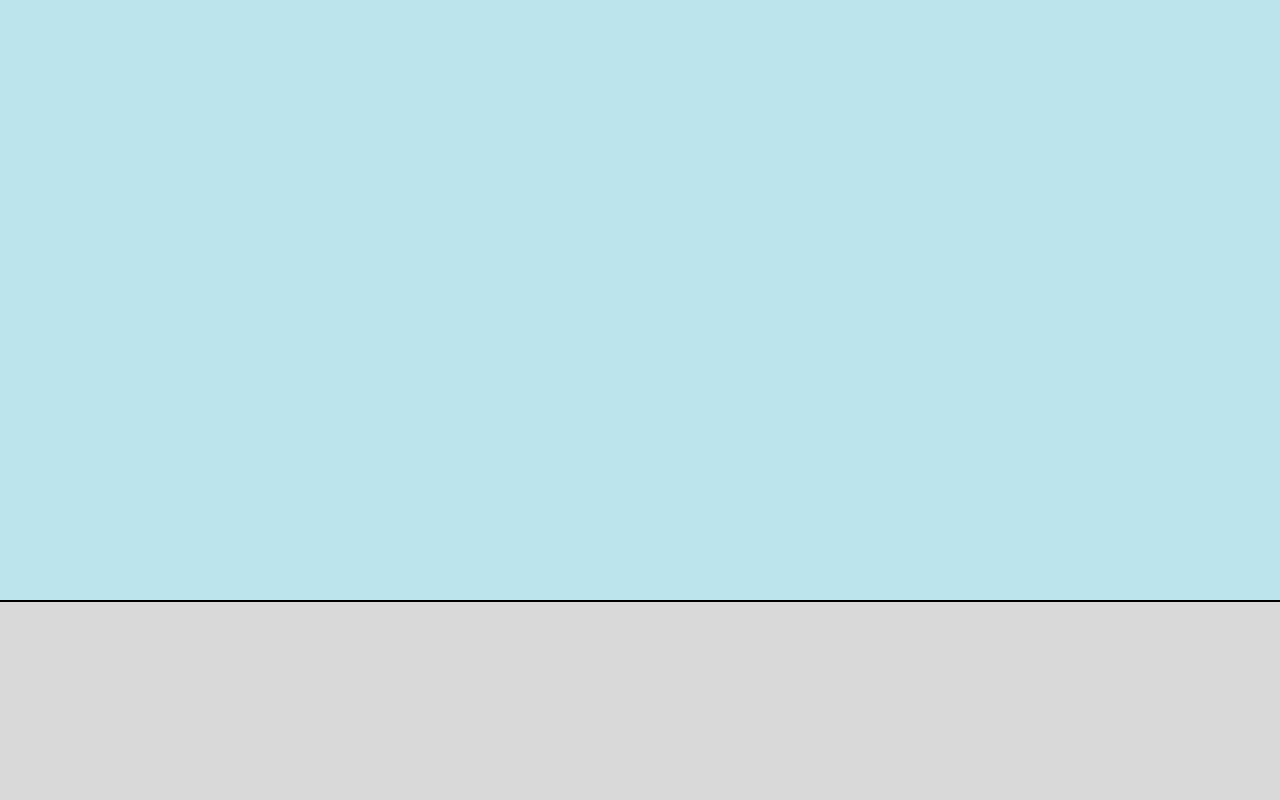
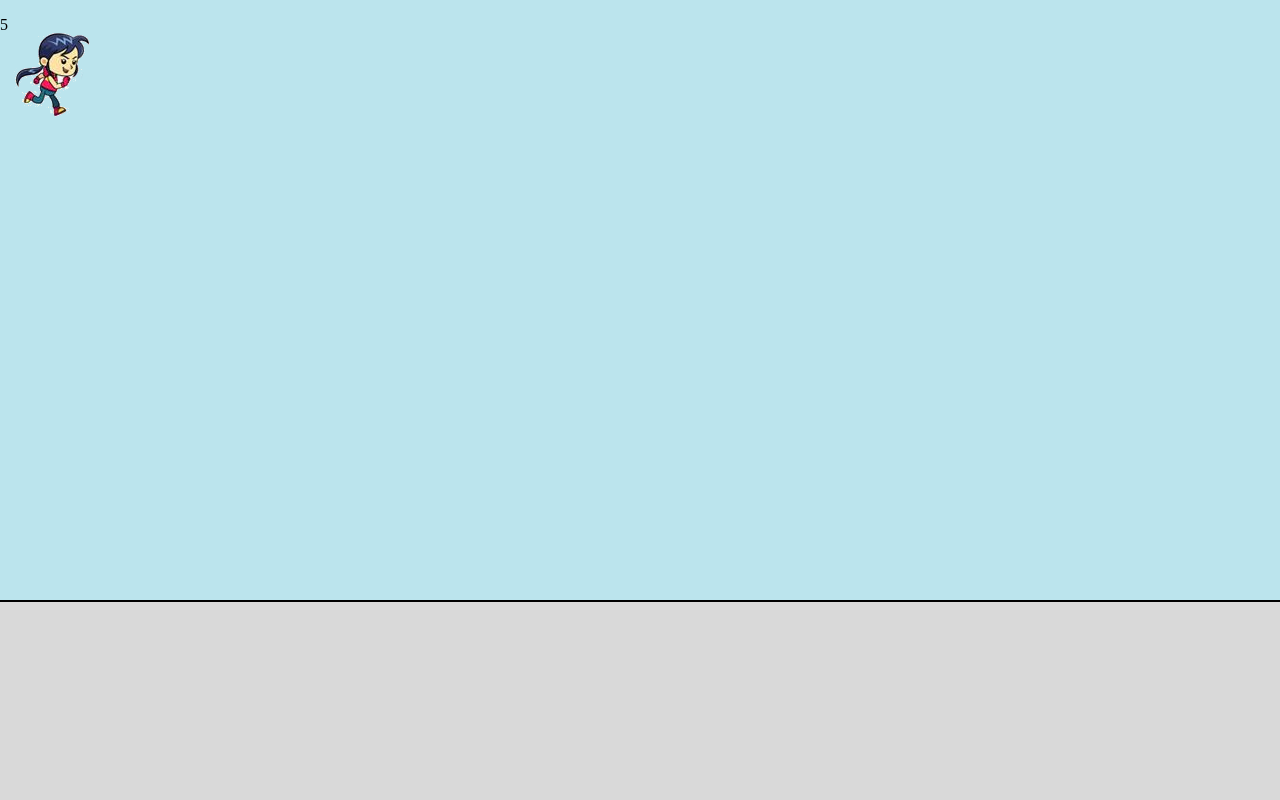
Before and after one commit to araujobrunodev/Air-girl, a React (Vite) app: page /playing in a window 1280 px wide. Shown: the top 800 px of the page. Built offline with nearby package versions, Linux system fonts and the light colour scheme; a web font is replaced by a local one.

Commit message:
implement Score component to Play component

```diff
--- a/src/pages/play.tsx
+++ b/src/pages/play.tsx
@@ -3,6 +3,7 @@ import Theme from "../elements/background/theme"
 import Floor from "../elements/background/floor"
 import Player from "../elements/user/player"
 import TouchScreen from "../elements/touch"
+import Score from "../elements/time/score"
 import Wait from "../elements/load/wait"
 import "../css/play.css"
 
@@ -13,12 +14,13 @@ const Play = () => {
         {!start.canStart ?
             <Wait /> :
             <>
-                <Theme />
-
-                <Floor/>
+                <Score/>
 
                 <Player />
+
+                <Theme />
                 <TouchScreen />
+                <Floor/>
             </>
         }
     </>)
```
